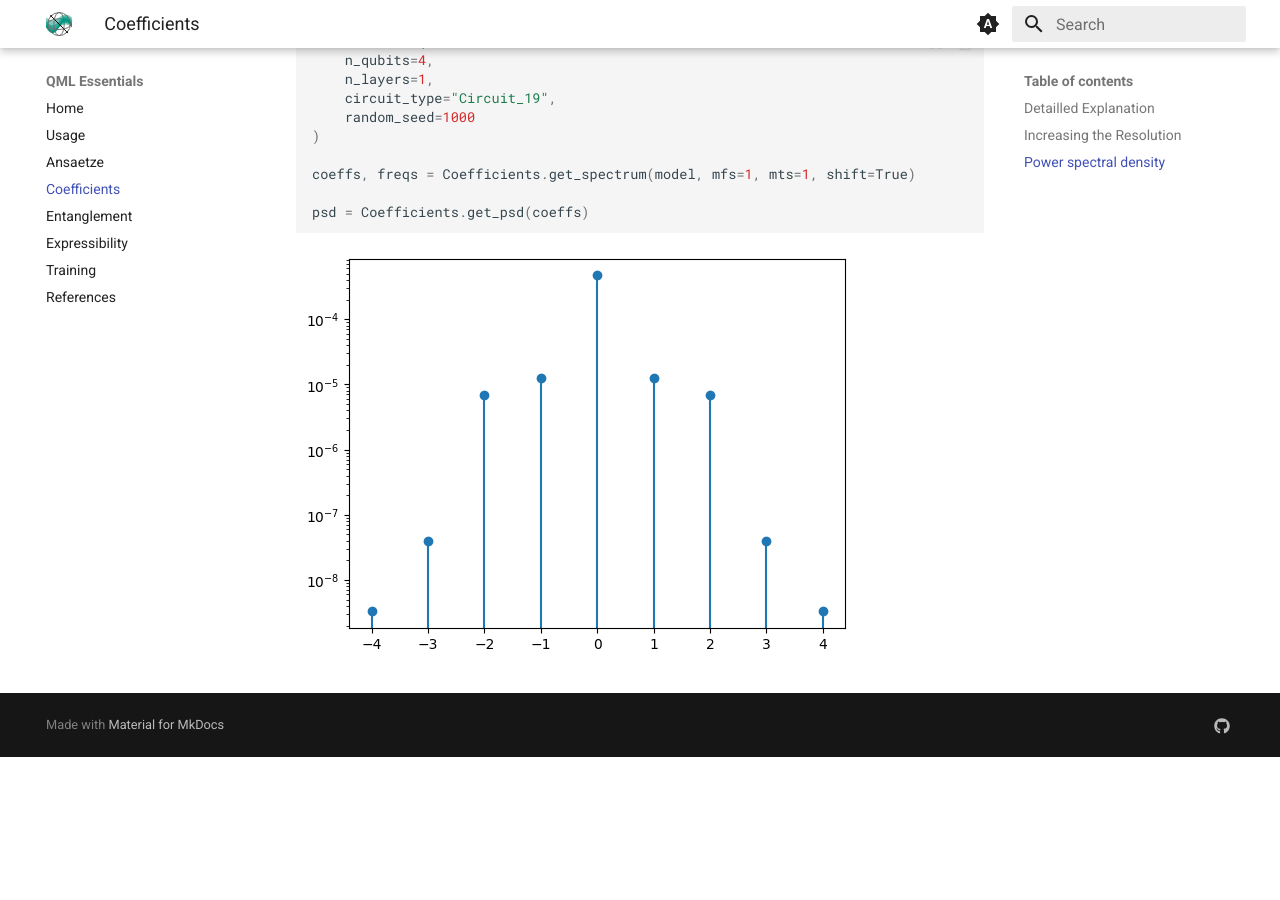
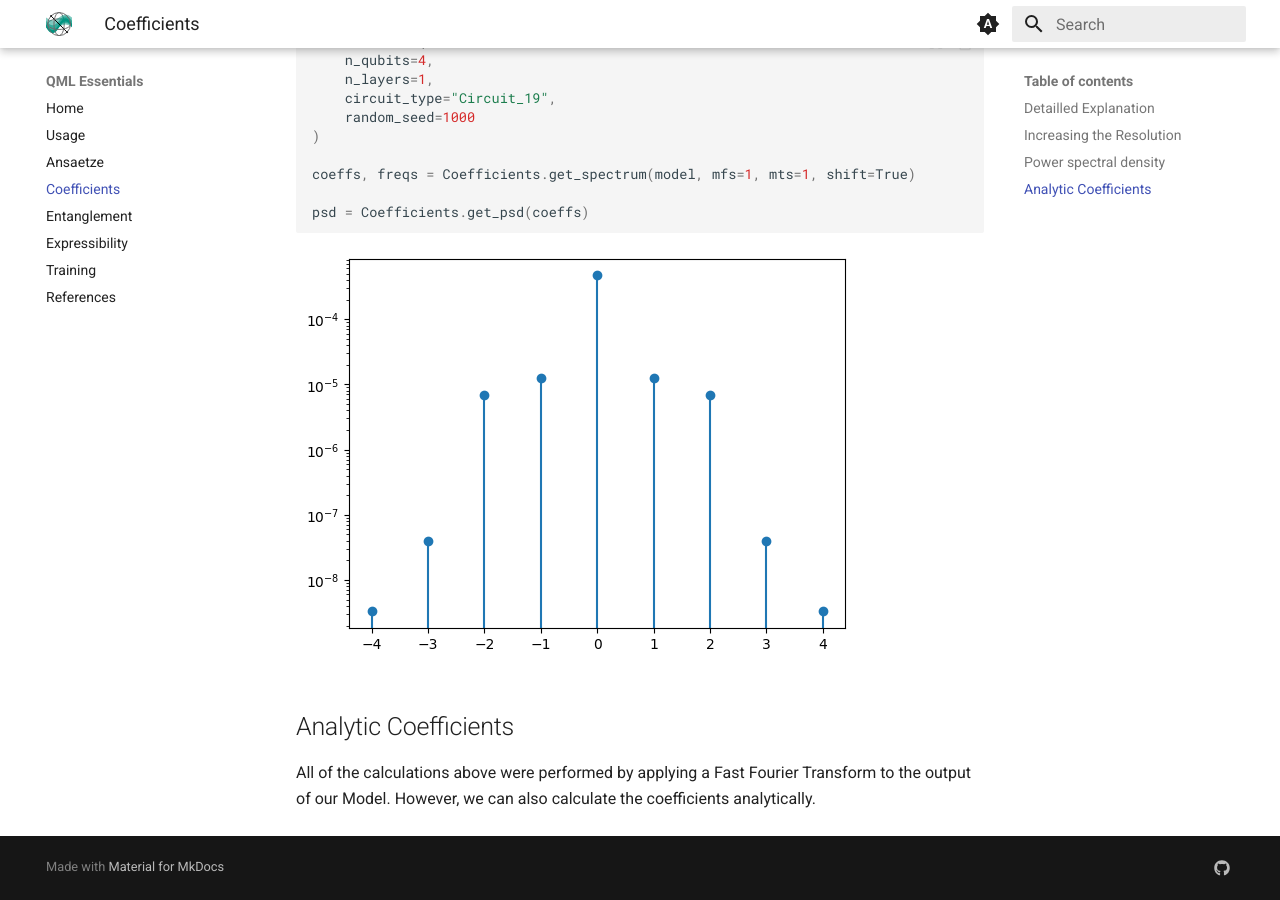
Before and after one commit to cirKITers/qml-essentials, an MkDocs documentation site: the page built from docs/coefficients.md, in a window 1280 px wide and 900 px high, scrolled down 3783 px. Built offline with MkDocs 1.6.1 and Material for MkDocs 9.7.7, drawn with Linux system fonts in a browser that asks for light colours; emoji names are drawn with the system emoji font; before the commit the page ends 4540 px from its top, so only the background shows below that.

Commit message:
added section in docs
Signed-off-by: Melvin Strobl <lc3267@kit.edu>

```diff
--- a/docs/coefficients.md
+++ b/docs/coefficients.md
@@ -123,3 +123,10 @@ psd = Coefficients.get_psd(coeffs)
 
 ![Model PSD](model_psd_light.png#only-light)
 ![Model PSD](model_psd_dark.png#only-dark)
+
+## Analytic Coefficients
+
+All of the calculations above were performed by applying a Fast Fourier Transform to the output of our Model.
+However, we can also calculate the coefficients analytically.
+
+<!-- TODO: add example and description -->
```
